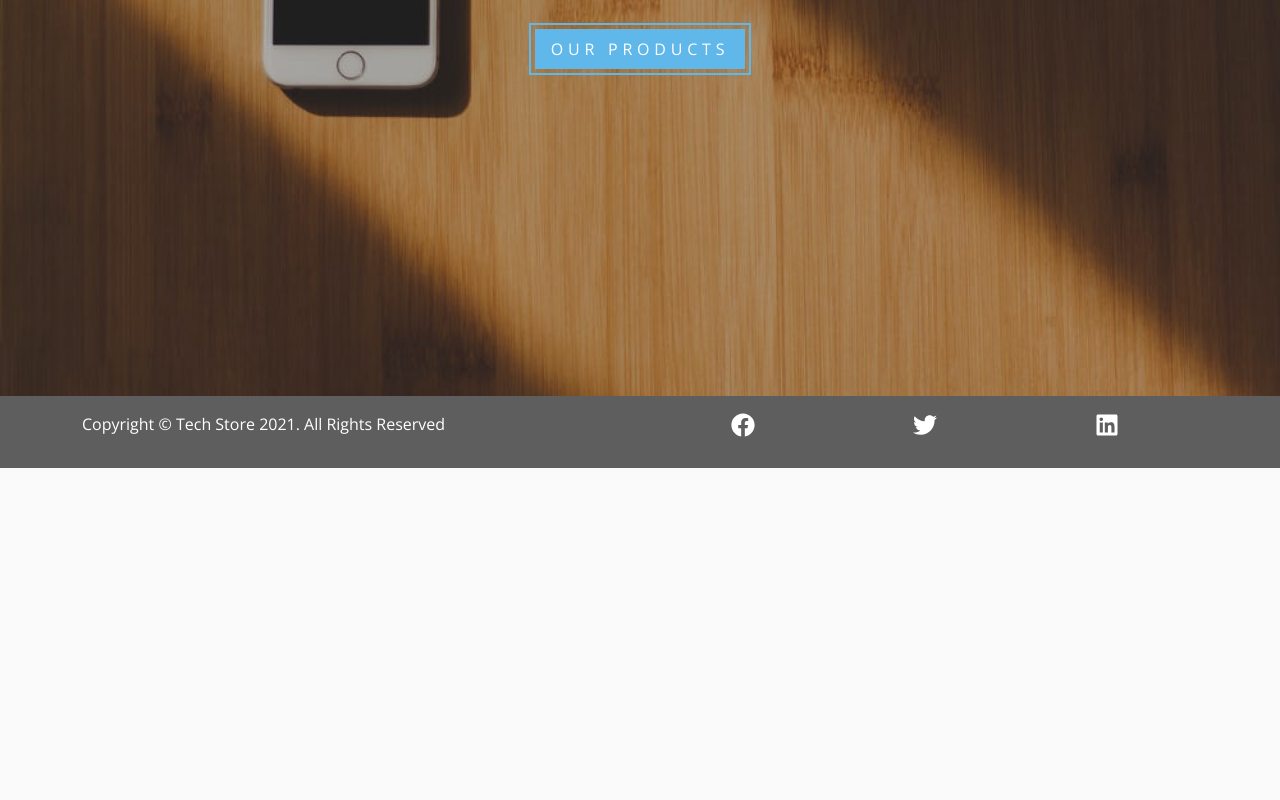
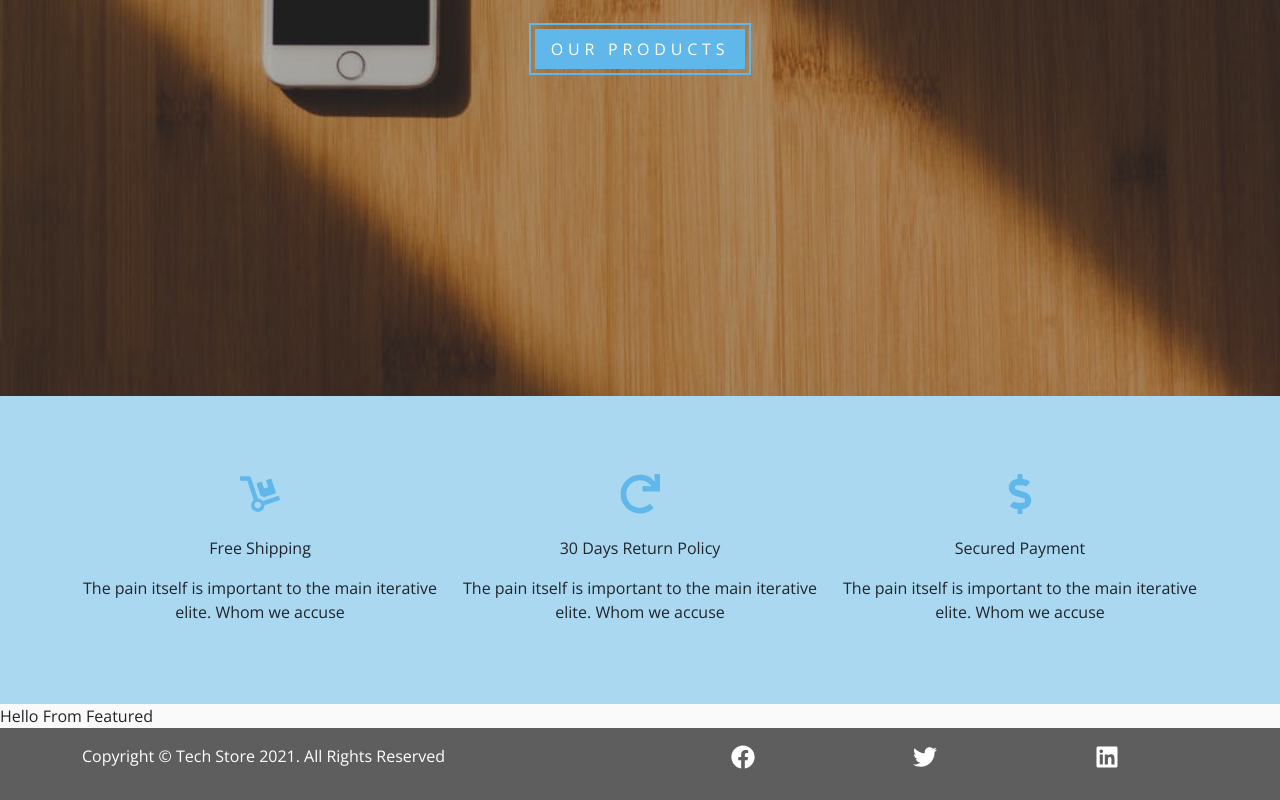
Before and after one commit to Piriyalini8/react-tech-store, a React (Create React App) app: page / in a window 1280 px wide. Shown: the part 465-1265 px from the top of the page. Before the commit the page ends 933 px from the top, so only its background shows below. Built offline with nearby package versions, Linux system fonts and the light colour scheme.

Commit message:
tenth commit

```diff
--- /dev/null
+++ b/src/components/HomePage/Featured.js
@@ -0,0 +1,9 @@
+import React from 'react'
+
+export default function Featured() {
+    return (
+        <div>
+            Hello From Featured
+        </div>
+    )
+}
--- /dev/null
+++ b/src/components/HomePage/Services.js
@@ -0,0 +1,71 @@
+import React, { Component } from 'react'
+import styled from 'styled-components'
+import { FaDolly, FaRedo, FaDollarSign } from 'react-icons/fa'
+
+
+export default class Services extends Component {
+    state={
+        services:[
+            {
+                id:1,
+                icon:<FaDolly/>,
+                title:'free shipping',
+                text:
+                "The pain itself is important to the main iterative elite. Whom we accuse"
+            },
+            {
+                id:2,
+                icon:<FaRedo/>,
+                title:'30 Days return policy',
+                text:
+                "The pain itself is important to the main iterative elite. Whom we accuse"
+            },
+            {
+                id:3,
+                icon:<FaDollarSign/>,
+                title:'secured payment',
+                text:
+                "The pain itself is important to the main iterative elite. Whom we accuse"
+            }
+        ]
+    }
+    render() {
+        return (
+            <ServiceWrapper className="py-5">
+                <div className="container">
+                    <div className="row">
+                        {this.state.services.map(item=>{
+                            return(
+                                <div className="col-10 mx-auto col-sm-6 col-md-4 text-center my-3" key={item.id}>
+                                    <div className="service-icon">
+                                        {item.icon}
+                                    </div>
+                                    <div className="mt-3 text-capitalize">
+                                        {item.title}
+                                    </div>
+                                    <div className="mt-3">
+                                        <p>
+                                            {item.text}
+                                        </p>
+                                    </div>
+
+                                </div>
+                            )
+                        })}
+                    </div>
+                </div>
+            </ServiceWrapper>
+        )
+    }
+}
+
+const ServiceWrapper = styled.section`
+background: rgba(95,183,234,0.5);
+.service-icon{
+    font-size: 2.5rem;
+    color: var(--primaryColor);
+}
+p{
+    color: var(--darkGrey);
+}
+`;
--- a/src/pages/HomePage.js
+++ b/src/pages/HomePage.js
@@ -1,6 +1,9 @@
 import React from 'react';
 import Hero from '../components/Hero';
 import { Link } from 'react-router-dom';
+import Services from '../components/HomePage/Services'
+import Featured from '../components/HomePage/Featured'
+
 
 export default function HomePage() {
     return (
@@ -9,6 +12,8 @@
             <Link to="/products" className="main-link"
             style={{margin:"2rem"}}>our products</Link>
             </Hero>
+            <Services/>
+            <Featured/>
         </>
     )
 }
```
